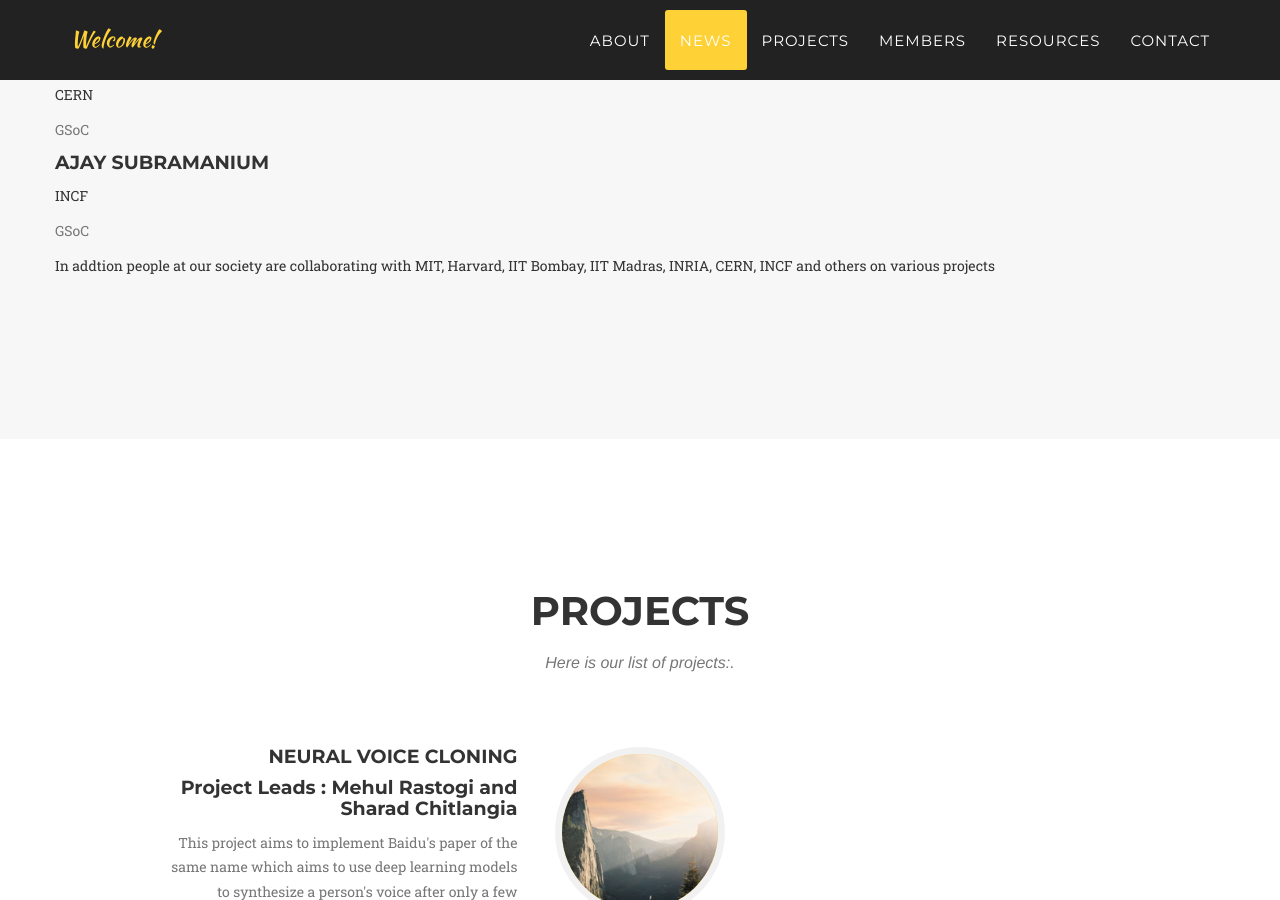
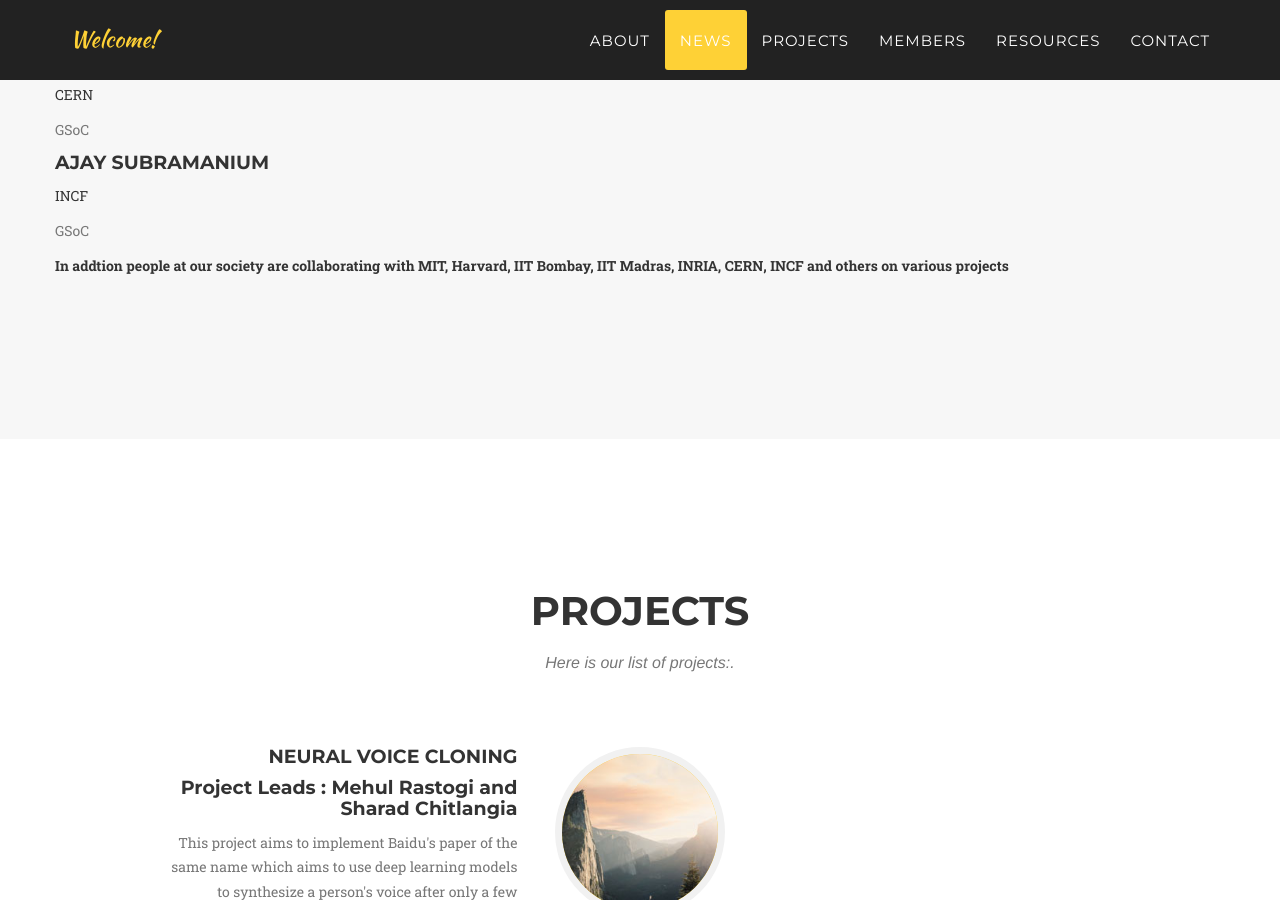
Before and after one commit to SforAiDl/SforAiDl.github.io, a Jekyll site: the page built from index.html, in a window 1280 px wide and 900 px high, scrolled down 2198 px. Built offline with Jekyll 4.4.1, drawn with Linux system fonts in a browser that asks for light colours; some web fonts are replaced.

Commit message:
Update News_grid.html

```diff
--- a/_includes/News_grid.html
+++ b/_includes/News_grid.html
@@ -23,7 +23,7 @@
                 <p class="text-muted">GSoC</p>
 
 
-                <p class="subheading"> In addtion people at our society are collaborating with MIT, Harvard, IIT Bombay, IIT Madras, INRIA, CERN, INCF and others on various projects</p>
+                <p class="subheading"> <strong> In addtion people at our society are collaborating with MIT, Harvard, IIT Bombay, IIT Madras, INRIA, CERN, INCF and others on various projects </strong></p>
 
             </div>
         </div>
```
